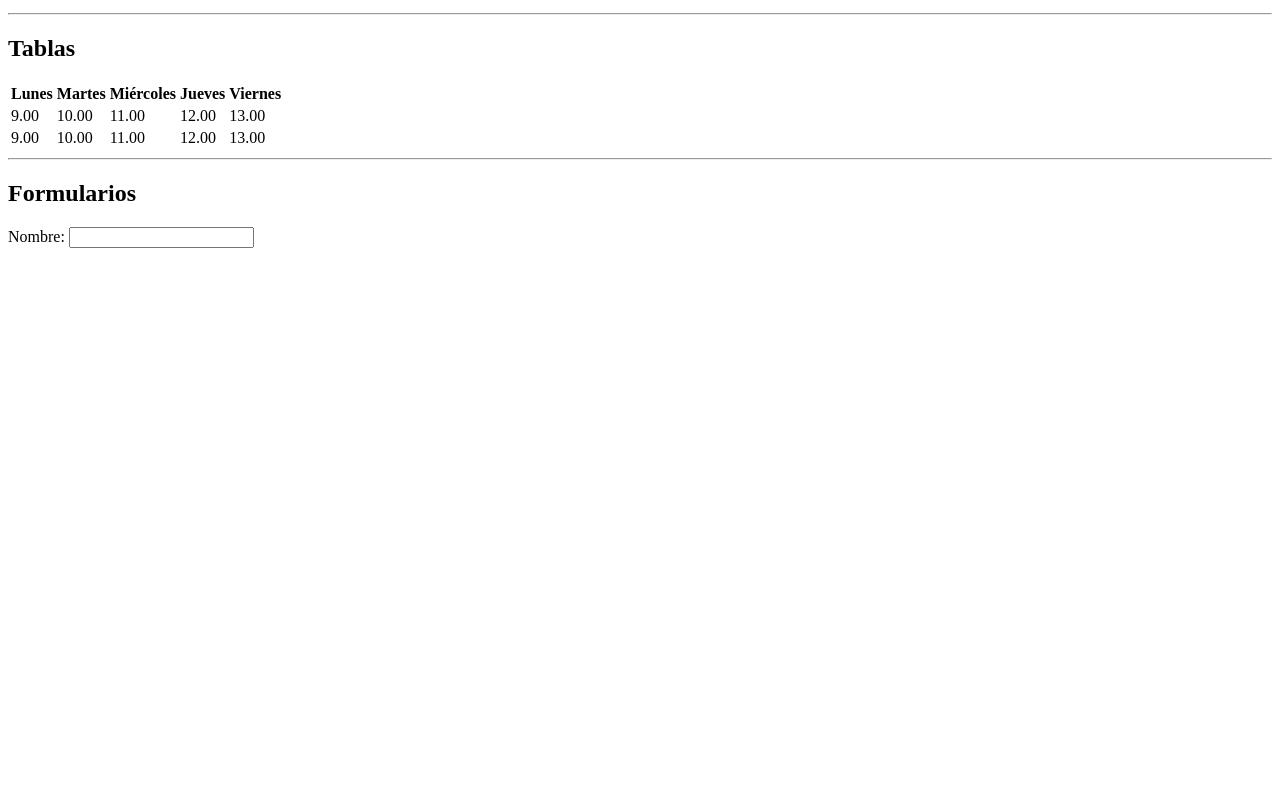
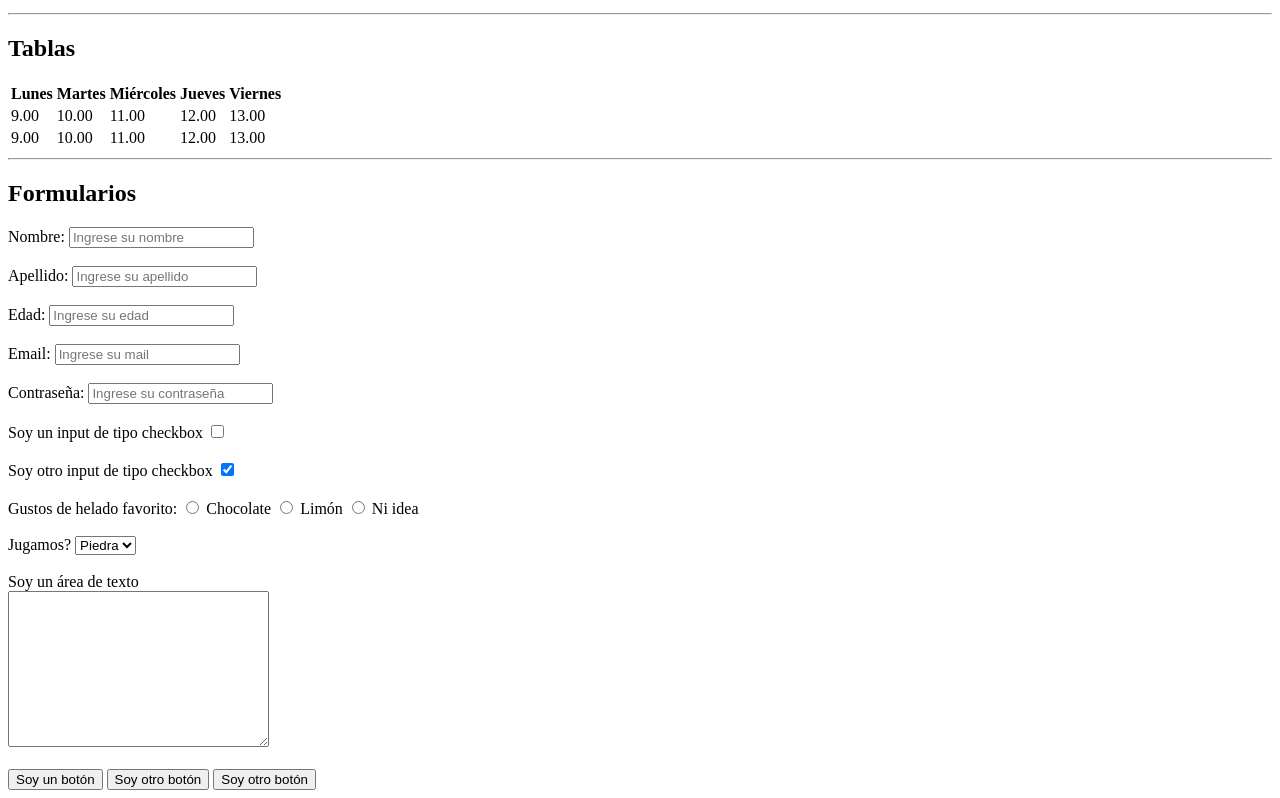
Before and after one commit to Pacenzatomas7/nucba_2717, a plain HTML site: page clase_2/index.html in a window 1280 px wide. Shown: the part 527-1325 px from the top of the page. Before the commit the page ends 800 px from the top, so only its background shows below. Drawn offline with Linux system fonts and the light colour scheme.

Commit message:
Inicio de CV

```diff
--- a/clase_2/index.html
+++ b/clase_2/index.html
@@ -83,12 +83,69 @@
 <h2>Formularios</h2>
 <!-- Esto va a ser Input de tipo "text" -->
 
-<label for=""> Nombre:</label>
-<input type="text">
+<label for="nombre"> Nombre:</label>
+<input type="text" id="nombre" placeholder="Ingrese su nombre"/>
+<br> <br>
 
+<label for="apellido"> Apellido:</label>
+<input type="text" id="apellido" placeholder="Ingrese su apellido"/>
+<br> <br>
 
+<!-- IMPORTANTE: LA ETIQUETA input VA ACOMPAÑADA DE UNA ETIQUETA label. EL "for" DEL label SIEMPRE COINCIDE CON EL id DEL input -->
 
+<!-- Input number  -->
+<label for="edad"> Edad:</label>
+<input type="number" id="edad" placeholder="Ingrese su edad"/>
+<br> <br>
 
+<!-- Input mail -->
+<label for="mail"> Email:</label>
+<input type="email" id="mail" placeholder="Ingrese su mail">
+<br> <br>
 
+<!-- Input password  -->
+<label for="pass"> Contraseña:</label>
+<input type="password" id="pass" placeholder="Ingrese su contraseña" required />
+<br><br>
+
+<!-- Input checkbox  -->
+<label for="checkbox1"> Soy un input de tipo checkbox</label>
+<input type="checkbox" id="checkbox1" />
+<br><br>
+
+<label for="checkbox2"> Soy otro input de tipo checkbox</label>
+<input type="checkbox" id="checkbox2" checked/>
+<br><br>
+
+Gustos de helado favorito:
+<input type="radio" name="gustos" id="chocolate">
+<label for="chocolate"> Chocolate</label>
+
+<input type="radio" name="gustos" id="limón">
+<label for="limón"> Limón</label>
+
+<input type="radio" name="gustos" id="ni idea">
+<label for="ni idea"> Ni idea</label>
+<br><br>
+
+<!-- SELECT  -->
+Jugamos?
+<select>
+    <option value="piedra">Piedra</option>
+    <option value="papel">Papel</option>
+    <option value="tijera">Tijera</option>
+</select>
+<br><br>
+
+<!-- Etiqueta textarea  -->
+<label for="texto"> Soy un área de texto </label> <br>
+<textarea id="texto" cols="30" rows="10"></textarea>
+<br><br>
+
+<!-- Botones -->
+<input type="submit" value="Soy un botón" />
+
+<button>Soy otro botón</button>
+<button id="submit"> Soy otro botón</button>
 </body>
 </html>
```
Also changed, not shown: clase_2pruebagit/index.html (added, +27 -0 lines), clase_3/index.html (+1 -1 lines).
